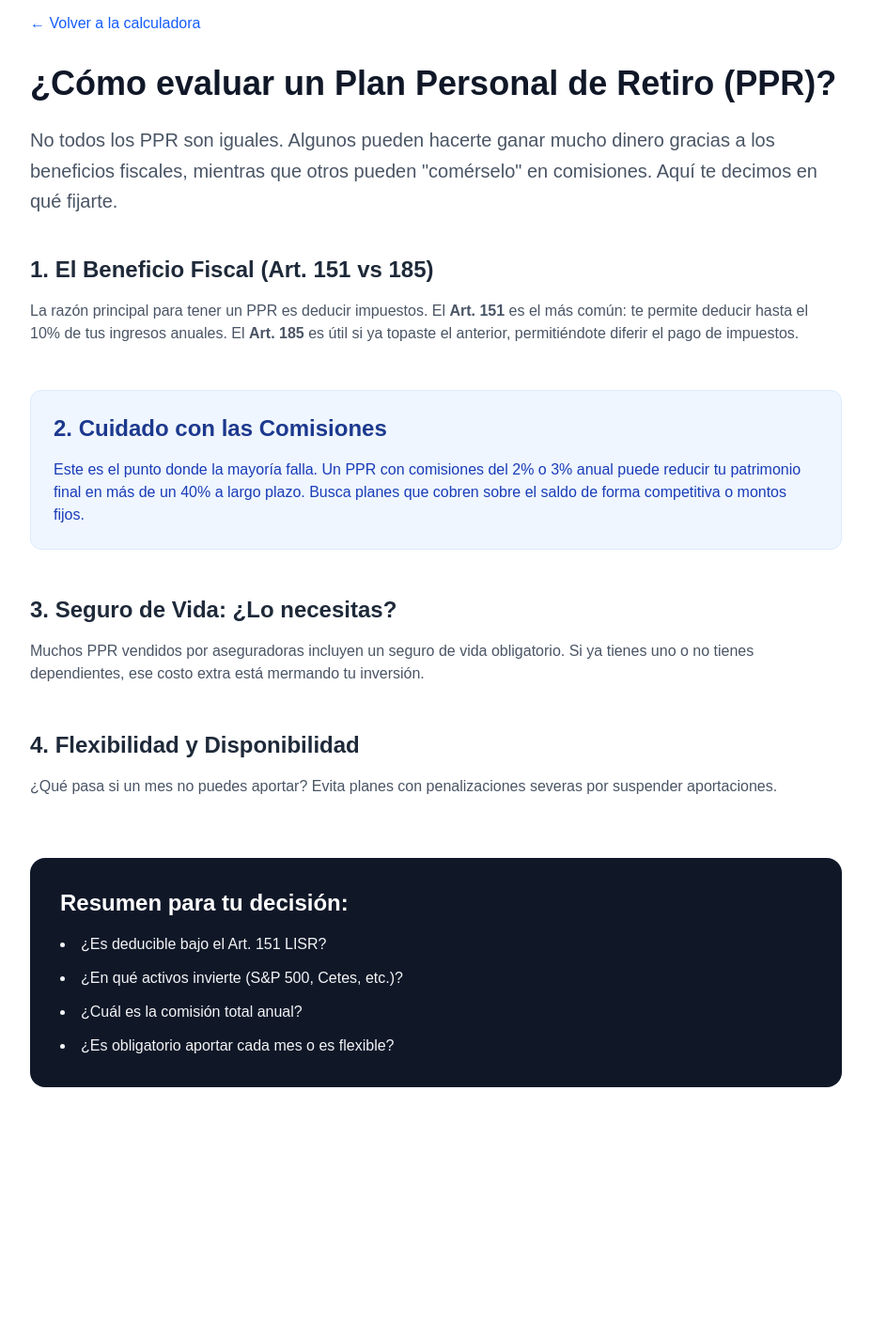
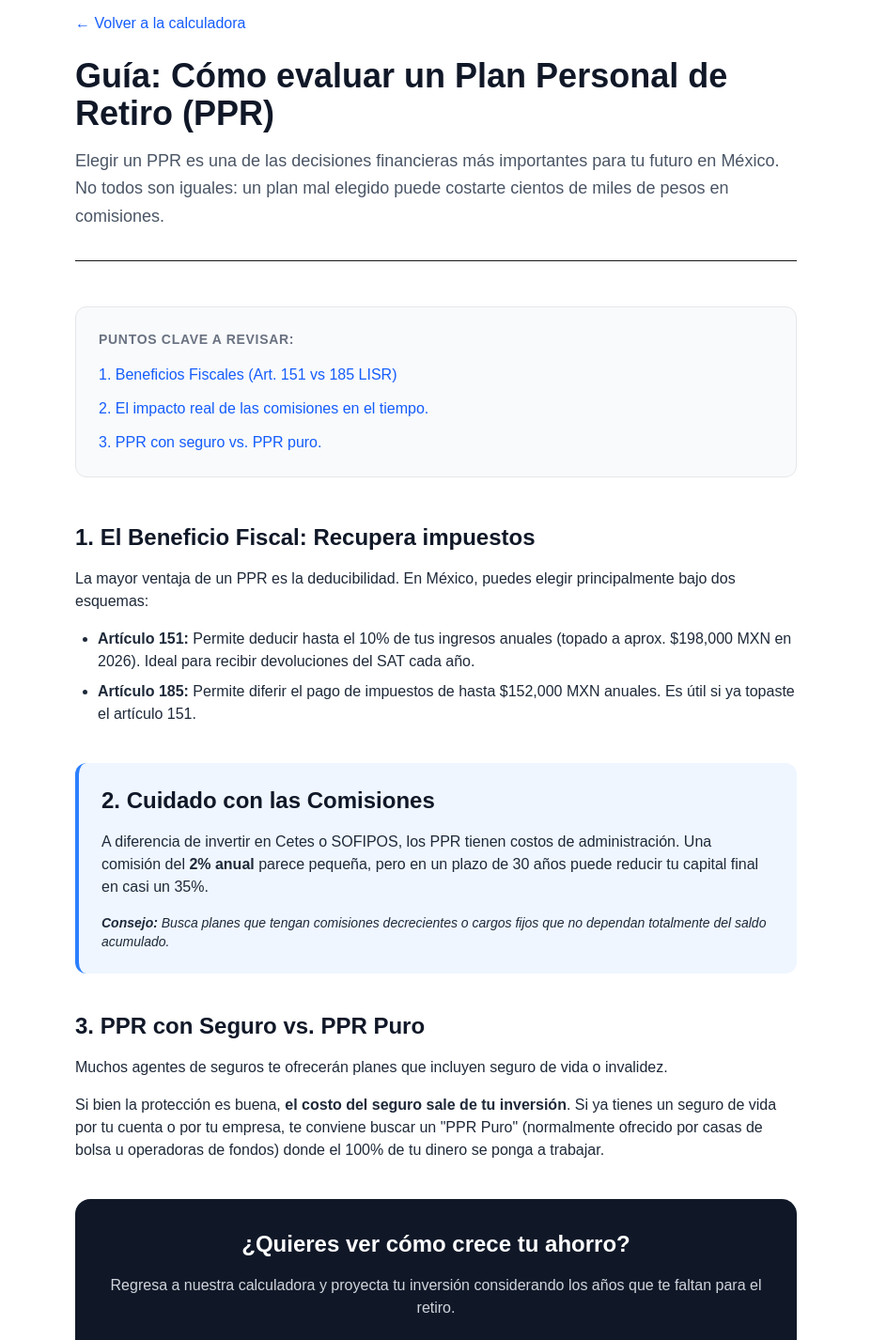
Before and after one commit to alejandrohuerga/finanzanode-mx, a Next.js app: page /guia-ppr in a window 1280 px wide. Shown: the part 100-1526 px from the top of the page at 94% size, without its empty margins (176-1103 px from the left). Before the commit the page ends 1305 px from the top, so only its background shows below. Built offline with nearby package versions, Linux system fonts and the light colour scheme.

Commit message:
fix: :bug: FIX: Legibilidad con modo oscuro en móvil

```diff
--- a/src/app/guia-ppr/page.tsx
+++ b/src/app/guia-ppr/page.tsx
@@ -1,74 +1,98 @@
+import React from 'react';
 import Link from 'next/link';
 
-export default function GuiaPPR() {
+export const metadata = {
+  title: "Cómo evaluar un PPR en México 2026 | MxCalc",
+  description: "Guía para elegir el mejor Plan Personal de Retiro: comisiones, beneficios fiscales Art. 151 vs 185 y seguros vinculados.",
+};
+
+export default function GuiaPPRPage() {
   return (
-    // Añadimos bg-white y dark:bg-gray-900 para controlar el fondo
-    <main className="min-h-screen bg-white dark:bg-gray-950 text-gray-900 dark:text-gray-100 transition-colors duration-300">
-      <div className="max-w-4xl mx-auto px-4 py-12">
-        <Link
-          href="/"
-          className="text-blue-600 dark:text-blue-400 hover:text-blue-800 dark:hover:text-blue-300 font-medium mb-8 inline-block"
-        >
-          ← Volver a la calculadora
-        </Link>
+    <main className="min-h-screen bg-white py-12 px-4">
+      <div className="max-w-3xl mx-auto">
 
-        <h1 className="text-4xl font-extrabold mb-6 text-gray-900 dark:text-white">
-          ¿Cómo evaluar un Plan Personal de Retiro (PPR)?
-        </h1>
+        <header className="mb-12 border-b pb-8">
+          <Link href="/" className="text-blue-600 hover:underline font-medium mb-6 inline-block">
+            ← Volver a la calculadora
+          </Link>
+          <h1 className="text-4xl font-extrabold text-gray-900 mb-4">
+            Guía: Cómo evaluar un Plan Personal de Retiro (PPR)
+          </h1>
+          <p className="text-lg text-gray-600 leading-relaxed">
+            Elegir un PPR es una de las decisiones financieras más importantes para tu futuro en México.
+            No todos son iguales: un plan mal elegido puede costarte cientos de miles de pesos en comisiones.
+          </p>
+        </header>
 
-        <p className="text-xl mb-10 leading-relaxed text-gray-600 dark:text-gray-300">
-          No todos los PPR son iguales. Algunos pueden hacerte ganar mucho dinero gracias a los beneficios fiscales,
-          mientras que otros pueden "comérselo" en comisiones. Aquí te decimos en qué fijarte.
-        </p>
+        <nav className="mb-12 p-6 bg-gray-50 rounded-xl border border-gray-200">
+          <p className="text-sm font-bold text-gray-500 uppercase tracking-wider mb-4">
+            Puntos clave a revisar:
+          </p>
+          <ul className="space-y-3 text-gray-800">
+            <li>
+              <a href="#beneficio-fiscal" className="text-blue-600 hover:underline font-medium">
+                1. Beneficios Fiscales (Art. 151 vs 185 LISR)
+              </a>
+            </li>
+            <li>
+              <a href="#comisiones" className="text-blue-600 hover:underline font-medium">
+                2. El impacto real de las comisiones en el tiempo.
+              </a>
+            </li>
+            <li>
+              <a href="#seguros" className="text-blue-600 hover:underline font-medium">
+                3. PPR con seguro vs. PPR puro.
+              </a>
+            </li>
+          </ul>
+        </nav>
 
-        <div className="space-y-12">
-          {/* Punto 1 */}
-          <section>
-            <h2 className="text-2xl font-bold mb-4 text-gray-800 dark:text-gray-200">1. El Beneficio Fiscal (Art. 151 vs 185)</h2>
-            <p className="text-gray-600 dark:text-gray-400">
-              La razón principal para tener un PPR es deducir impuestos. El <strong>Art. 151</strong> es el más común:
-              te permite deducir hasta el 10% de tus ingresos anuales. El <strong>Art. 185</strong> es útil si ya topaste el anterior,
-              permitiéndote diferir el pago de impuestos.
+        <article className="max-w-none text-gray-800 space-y-10">
+
+          <section id="beneficio-fiscal">
+            <h2 className="text-2xl font-bold text-gray-900 mb-4">1. El Beneficio Fiscal: Recupera impuestos</h2>
+            <p className="mb-4">
+              La mayor ventaja de un PPR es la deducibilidad. En México, puedes elegir principalmente bajo dos esquemas:
+            </p>
+            <ul className="list-disc pl-6 space-y-2 mb-4">
+              <li><strong>Artículo 151:</strong> Permite deducir hasta el 10% de tus ingresos anuales (topado a aprox. $198,000 MXN en 2026). Ideal para recibir devoluciones del SAT cada año.</li>
+              <li><strong>Artículo 185:</strong> Permite diferir el pago de impuestos de hasta $152,000 MXN anuales. Es útil si ya topaste el artículo 151.</li>
+            </ul>
+          </section>
+
+          <section id="comisiones" className="bg-blue-50 p-6 rounded-xl border-l-4 border-blue-500">
+            <h2 className="text-2xl font-bold text-gray-900 mb-4">2. Cuidado con las Comisiones</h2>
+            <p className="mb-4">
+              A diferencia de invertir en Cetes o SOFIPOS, los PPR tienen costos de administración. Una comisión del <strong>2% anual</strong> parece pequeña, pero en un plazo de 30 años puede reducir tu capital final en casi un 35%.
+            </p>
+            <p className="text-sm italic">
+              <strong>Consejo:</strong> Busca planes que tengan comisiones decrecientes o cargos fijos que no dependan totalmente del saldo acumulado.
             </p>
           </section>
 
-          {/* Punto 2 - Caja con contraste especial */}
-          <section className="bg-blue-50 dark:bg-blue-900/20 p-6 rounded-xl border border-blue-100 dark:border-blue-800">
-            <h2 className="text-2xl font-bold text-blue-900 dark:text-blue-300 mb-4">2. Cuidado con las Comisiones</h2>
-            <p className="text-blue-800 dark:text-blue-200">
-              Este es el punto donde la mayoría falla. Un PPR con comisiones del 2% o 3% anual puede reducir tu patrimonio final
-              en más de un 40% a largo plazo. Busca planes que cobren sobre el saldo de forma competitiva o montos fijos.
+          <section id="seguros">
+            <h2 className="text-2xl font-bold text-gray-900 mb-4">3. PPR con Seguro vs. PPR Puro</h2>
+            <p className="mb-4">
+              Muchos agentes de seguros te ofrecerán planes que incluyen seguro de vida o invalidez.
+            </p>
+            <p className="mb-4">
+              Si bien la protección es buena, <strong>el costo del seguro sale de tu inversión</strong>. Si ya tienes un seguro de vida por tu cuenta o por tu empresa, te conviene buscar un "PPR Puro" (normalmente ofrecido por casas de bolsa u operadoras de fondos) donde el 100% de tu dinero se ponga a trabajar.
             </p>
           </section>
 
-          {/* Punto 3 */}
-          <section>
-            <h2 className="text-2xl font-bold mb-4 text-gray-800 dark:text-gray-200">3. Seguro de Vida: ¿Lo necesitas?</h2>
-            <p className="text-gray-600 dark:text-gray-400">
-              Muchos PPR vendidos por aseguradoras incluyen un seguro de vida obligatorio. Si ya tienes uno o no tienes dependientes,
-              ese costo extra está mermando tu inversión.
-            </p>
+          <section className="bg-gray-900 text-white p-8 rounded-2xl text-center">
+            <h2 className="text-2xl font-bold mb-4 text-white">¿Quieres ver cómo crece tu ahorro?</h2>
+            <p className="mb-6 text-gray-300">Regresa a nuestra calculadora y proyecta tu inversión considerando los años que te faltan para el retiro.</p>
+            <Link href="/" className="inline-block bg-blue-600 hover:bg-blue-700 text-white font-bold py-3 px-8 rounded-full transition-all transform hover:scale-105">
+              Volver a la Calculadora
+            </Link>
           </section>
 
-          {/* Punto 4 */}
-          <section>
-            <h2 className="text-2xl font-bold mb-4 text-gray-800 dark:text-gray-200">4. Flexibilidad y Disponibilidad</h2>
-            <p className="text-gray-600 dark:text-gray-400">
-              ¿Qué pasa si un mes no puedes aportar? Evita planes con penalizaciones severas por suspender aportaciones.
-            </p>
-          </section>
-        </div>
+        </article>
 
-        {/* Resumen Final con colores fijos para legibilidad */}
-        <div className="mt-16 p-8 bg-gray-900 dark:bg-blue-600 rounded-2xl text-white">
-          <h3 className="text-2xl font-bold mb-4 text-white">Resumen para tu decisión:</h3>
-          <ul className="list-disc list-inside space-y-3 text-gray-100">
-            <li>¿Es deducible bajo el Art. 151 LISR?</li>
-            <li>¿En qué activos invierte (S&P 500, Cetes, etc.)?</li>
-            <li>¿Cuál es la comisión total anual?</li>
-            <li>¿Es obligatorio aportar cada mes o es flexible?</li>
-          </ul>
-        </div>
+        <footer className="mt-16 pt-8 border-t text-sm text-gray-500">
+          <p>MxCalc - Guía educativa sobre retiro en México. No constituye asesoría financiera legal ni fiscal.</p>
+        </footer>
       </div>
     </main>
   );
```
